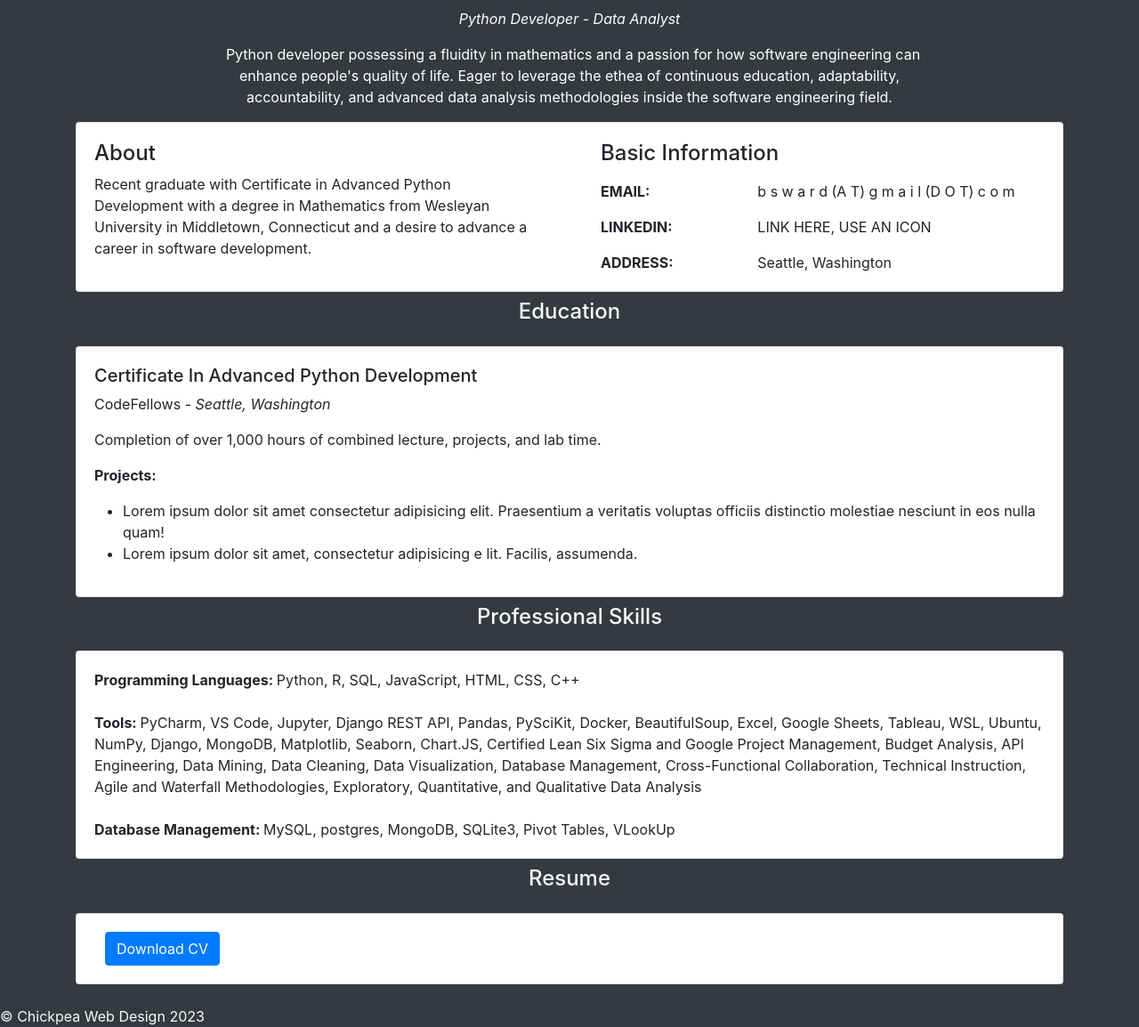
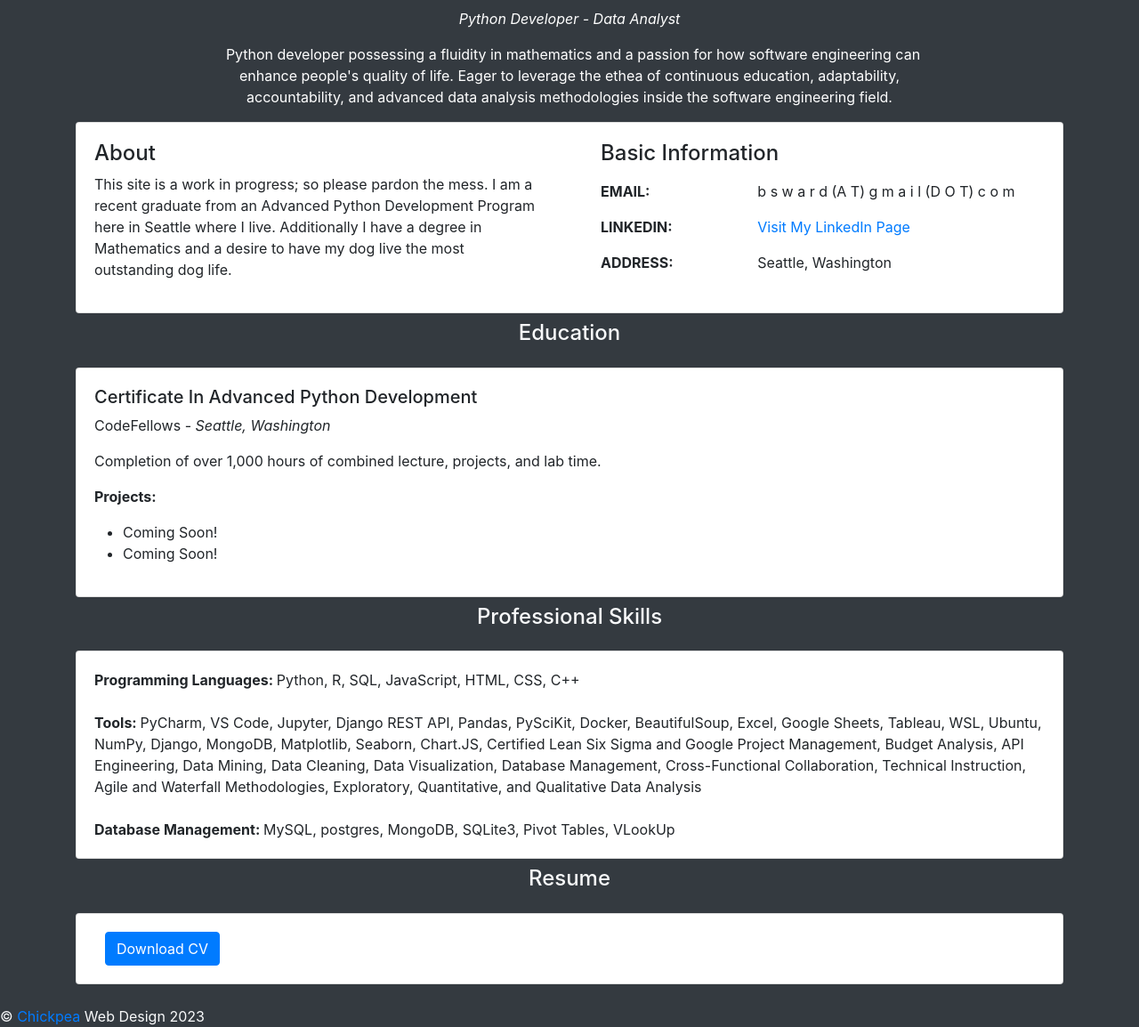
Before and after one commit to BrianSward/spa-flask-portfolio, a Flask app: page / in a window 1280 px wide. Shown: the part 151-1305 px from the top of the page at 89% size. Run offline with Flask 2, Linux system fonts and the light colour scheme; some libraries are stand-ins or nearby versions.

Commit message:
added linkedin link

```diff
--- a/Flask/templates/index.html
+++ b/Flask/templates/index.html
@@ -80,7 +80,7 @@
             <div class="col-lg-6 col-md-12">
               <div class="card-body">
                 <div class="h4 mt-0 title">About</div>
-                  <p>Recent graduate with Certificate in Advanced Python Development with a degree in Mathematics from Wesleyan University in Middletown, Connecticut and a desire to advance a career in software development.
+                  <p>This site is a work in progress; so please pardon the mess. I am a recent graduate from an Advanced Python Development Program here in Seattle where I live. Additionally I have a degree in Mathematics and a desire to have my dog live the most outstanding dog life.
                 </div>
             </div>
             <div class="col-lg-6 col-md-12">
@@ -103,7 +103,7 @@
                       </strong>
                     </div>
                     <div class="col-sm-8">
-                      LINK HERE, USE AN ICON
+                      <a href="https://www.linkedin.com/in/brian-sward/">Visit My LinkedIn Page</a>
                     </div>
                   </div>
                   <div class="row mt-3">
@@ -146,10 +146,10 @@
                 <br>
                 <ul>
                   <li>
-                    Lorem ipsum dolor sit amet consectetur adipisicing elit. Praesentium a veritatis voluptas officiis distinctio molestiae nesciunt in eos nulla quam!
+                    Coming Soon!
                   </li>
                   <li>
-                    Lorem ipsum dolor sit amet, consectetur adipisicing e lit. Facilis, assumenda.
+                    Coming Soon!
                   </li>
                 </ul>
               </p>
@@ -222,7 +222,7 @@
 
   <footer class="text-light">
     <br>
-    &copy Chickpea Web Design 2023
+    &copy <a href="https://www.instagram.com/chickpeaster/">Chickpea</a> Web Design 2023
   </footer>
 
 </html>
```
